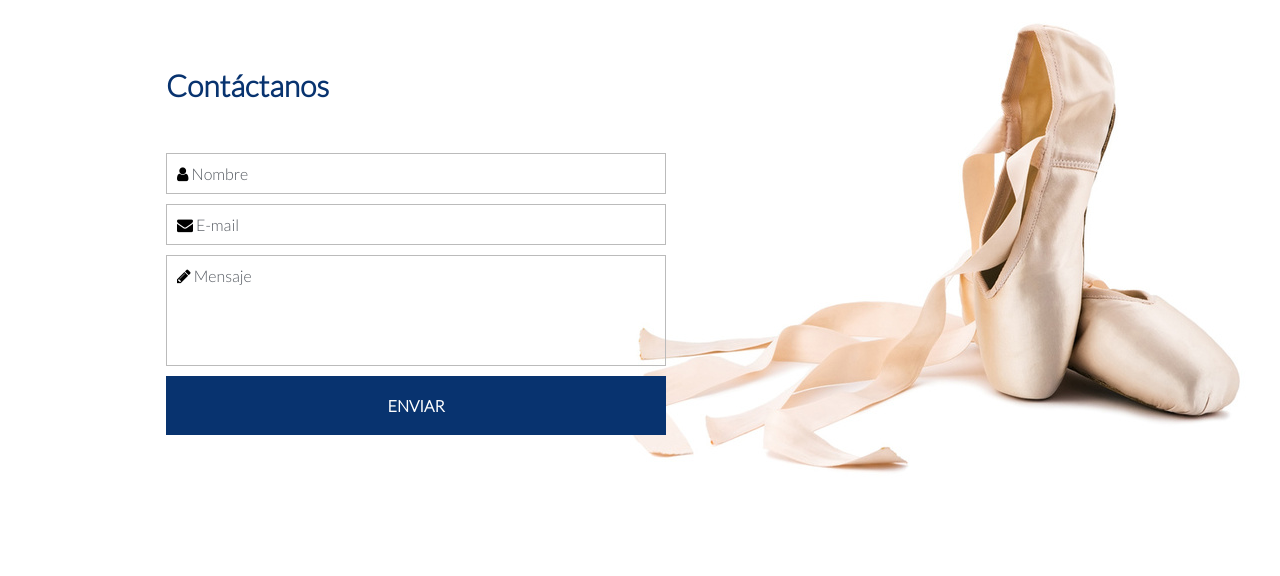
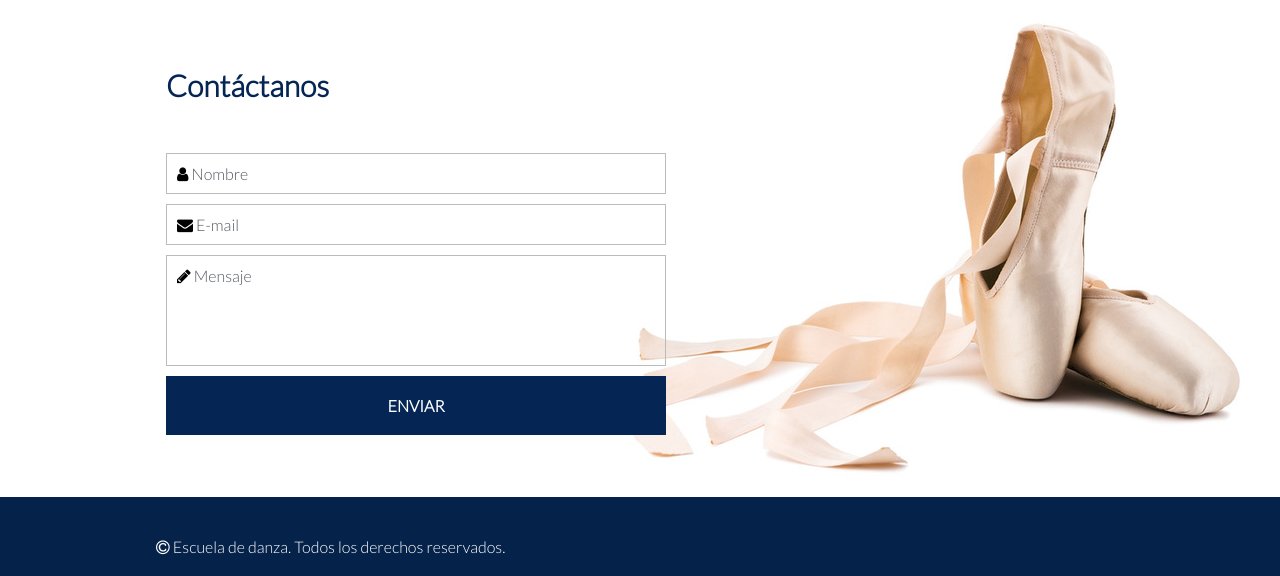
Before and after one commit to zhernandez/Escuela-de-Danza, a plain HTML site: page index.html in a window 1280 px wide. Shown: the part 1896-2472 px from the top of the page. Before the commit the page ends 2393 px from the top, so only its background shows below. Drawn offline with Linux system fonts and the light colour scheme.

Commit message:
Ya me pinches salio

```diff
--- a/css/main.css
+++ b/css/main.css
@@ -106,7 +106,7 @@
 }
 .for{
 	margin: 70px 10px 50px;
-	color: #08336F;
+	color: #052655;
 	font-size: 30px;
 	font-weight: bold;
 }
@@ -123,9 +123,15 @@
 	margin-bottom: 70px
 }
 .env{
-	background: #08336F;
+	background: #052655;
 	padding: 20px;
     width: 500px;
     margin:10px;
     font-weight: bold;
 }
+footer{
+	background: #05224A;
+}
+.pie{
+     margin: 40px 0px 20px;
+}
--- a/index.html
+++ b/index.html
@@ -100,5 +100,15 @@
 			</div>
 		</div>
 	</section>
+	<footer>
+	    <div class="container">
+	    	<div class="row">
+	    		<div class="text-white pie">
+                    <i class="fa fa-copyright"></i>
+		            <p class="lineal">Escuela de danza. Todos los derechos reservados.</p>
+		        </div>
+	    	</div>
+	    </div>
+	</footer>
 </body>
 </html>
```
